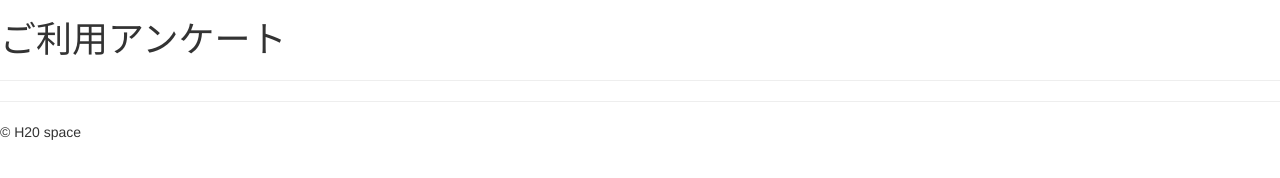
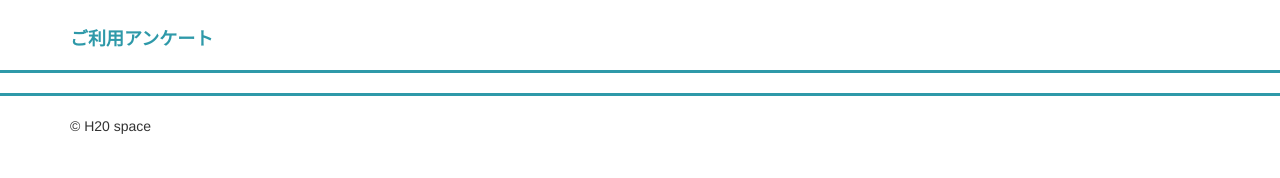
Before and after one commit to TERASAKIKOKI/html-css-js_udemy3, a plain HTML site: page index.html in a window 1280 px wide. Drawn offline with nearby package versions, Linux system fonts and the light colour scheme.

Commit message:
bootstrapの導入

```diff
--- a/css/stylesheet.css
+++ b/css/stylesheet.css
@@ -0,0 +1,15 @@
+header {
+  margin-top: 30px;
+  color: #2e99a9;
+}
+
+hr {
+  border-width: 3px;
+  border-color: #2e99a9;
+}
+
+h1 {
+  font-size: 18px;
+  font-weight: bold;
+  margin: 0;
+}
--- a/index.html
+++ b/index.html
@@ -21,18 +21,22 @@
   <link rel="stylesheet" href="/css/stylesheet.css">
 </head>
 
+<div class="container">
   <body>
     <header>
       <h1>ご利用アンケート</h1>
     </header>
+</div>
 
 <hr>
 
 <hr>
 
+<div class="container">
   <footer>
     <p>&copy; H20 space</p>
   </footer>
+</div>
 </body>
 
 </html>
```
Also changed, not shown: 1 other file. Lines whose indentation alone changed are shown as unchanged.
